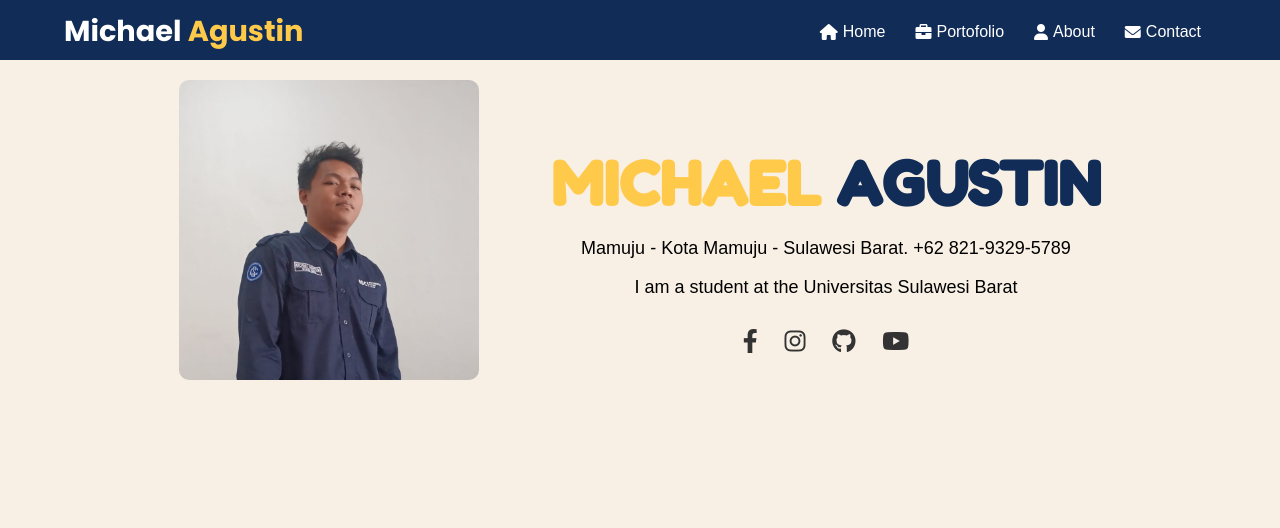
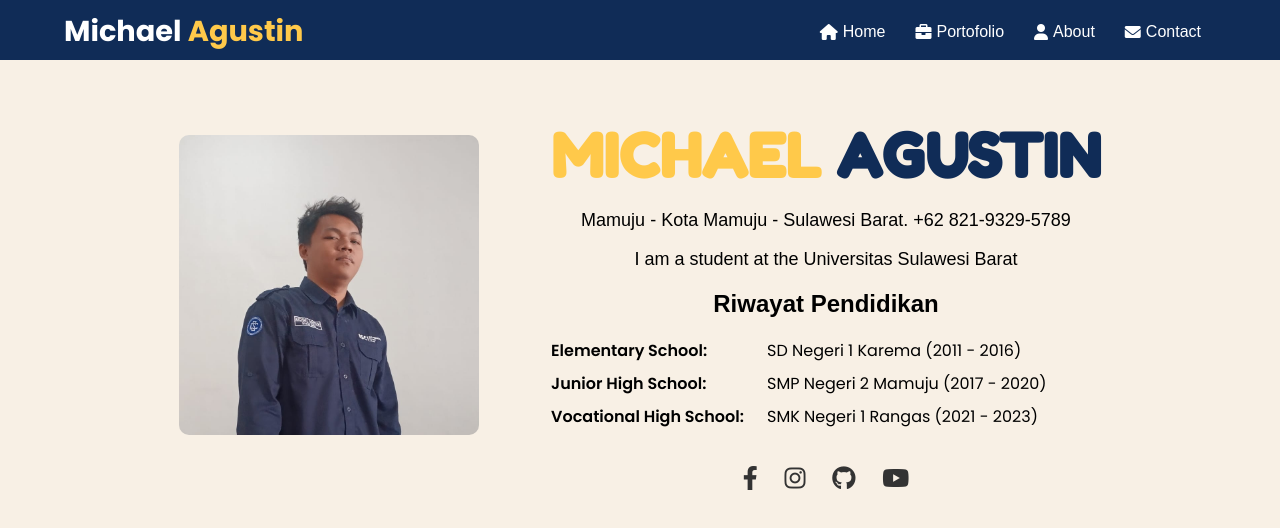
Before and after one commit to MichaelAgustinn/MichaelAgustinn.github.io, a plain HTML site: page about.html in a window 1280 px wide. Drawn offline with Linux system fonts and the light colour scheme.

Commit message:
Perbarui Hisrtory Pendidikan

```diff
--- a/about.html
+++ b/about.html
@@ -66,7 +66,24 @@
             <h1>MICHAEL <span>AGUSTIN</span></h1>
             <p>Mamuju - Kota Mamuju - Sulawesi Barat. +62 821-9329-5789</p>
             <p>I am a student at the Universitas Sulawesi Barat</p>
+
+            <!-- Riwayat Pendidikan dipindahkan ke sini -->
+            <div class="education-history">
+              <h2>Riwayat Pendidikan</h2>
+              <ul>
+                <li>
+                  <strong>Elementary School:</strong> SD Negeri 1 Karema (2011 - 2016)
+                </li>
+                <li>
+                  <strong>Junior High School:</strong> SMP Negeri 2 Mamuju (2017 - 2020)
+                </li>
+                <li>
+                  <strong>Vocational High School:</strong> SMK Negeri 1 Rangas (2021 - 2023)
+                </li>
+              </ul>
+            </div>
           </div>
+
           <div class="social-icons">
             <a
               href="https://facebook.com/michaelagustinnn/"
@@ -100,6 +117,8 @@
         </div>
       </div>
     </main>
+
+
     <script src="js/script.js"></script>
   </body>
 </html>
--- a/css/style.css
+++ b/css/style.css
@@ -240,6 +240,28 @@ main {
 .social-icon:hover {
   color: #007bff; /* Warna saat hover */
 }
+
+.education-history ul {
+  list-style-type: none;
+  padding: 0;
+}
+
+.education-history li {
+  display: flex; /* Menggunakan Flexbox */
+  align-items: flex-start; /* Menjaga teks sejajar di atas */
+  gap: 1rem; /* Jarak antara <strong> dan teks deskripsi */
+  font-family: 'Poppins', sans-serif;
+  font-size: 1rem;
+  margin-bottom: 0.5rem;
+}
+
+.education-history li strong {
+  flex-shrink: 0; /* Agar lebar <strong> tetap */
+  width: 200px; /* Lebar tetap untuk meratakan ke kiri */
+  text-align: left; /* Rata kiri untuk teks dalam <strong> */
+  font-weight: 600;
+}
+
 
 /** about area end */
 
```
